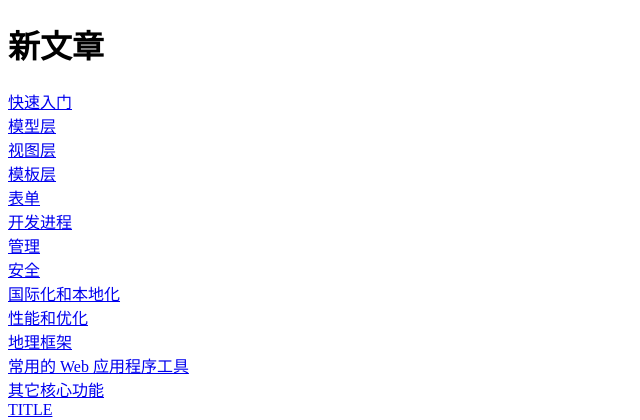
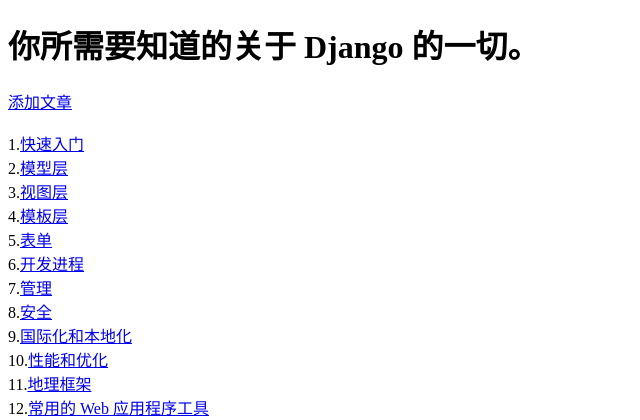
Before and after one commit to phpervip/django-myblog, a Django app: a page that uses blog/Templates/blog/index.html in a window 1280 px wide. Shown: the top 420 px of the page, without its empty margins (0-640 px from the left). Run offline with Django 3.2, Linux system fonts and the light colour scheme; data comes from the database, SQL or seed files in the repository; both versions use the stored data as it was after the commit.

Commit message:
修改页面样式

```diff
--- a/blog/Templates/blog/article_page.html
+++ b/blog/Templates/blog/article_page.html
@@ -5,9 +5,8 @@
     <title>Title</title>
 </head>
 <body>
-    <a href="{% url 'blog:edit_page' 0%}">添加文章</a>
+    <a href="{% url 'blog:index' %}">全部文章</a>
     <h2>{{ article.title }}</h2>
-    <br>
     <h3>{{ article.content }}</h3>
     <br>
     <a href="{% url 'blog:edit_page' article.id %}">修改文章</a>
--- a/blog/Templates/blog/edit_page.html
+++ b/blog/Templates/blog/edit_page.html
@@ -14,7 +14,7 @@
             <br/>
 
             <label>文章内容
-                <input name="content" value="{{ article.content | default:'' }}"/>
+                <textarea name="content" cols="50" rows="3">{{ article.content | default:'' }}</textarea>
             </label>
             <br/>
         <input type="submit" value="提交"/>
--- a/blog/Templates/blog/index.html
+++ b/blog/Templates/blog/index.html
@@ -2,13 +2,16 @@
 <html lang="en">
 <head>
     <meta charset="UTF-8">
-    <title>Title</title>
+    <title>Django 文档</title>
 </head>
 <body>
-    <h1>新文章</h1>
+    <h1>你所需要知道的关于 Django 的一切。</h1>
+    <a href="{% url 'blog:edit_page' 0%}">添加文章</a>
+     <br/>
+     <br/>
     {% for article in articles%}
-    <a href="{% url 'blog:article_page' article.id %}">{{ article.title }}</a>
-        <br>
+        {{ article.id }}.<a href="{% url 'blog:article_page' article.id %}">{{ article.title }}</a>
+        <br/>
     {% endfor %}
 </body>
 </html>
--- a/blog/admin.py
+++ b/blog/admin.py
@@ -7,4 +7,4 @@
 class ArticleAdmin(admin.ModelAdmin):
     list_display = ('title', 'content', 'pub_time')
 
-admin.site.register(Article)
+admin.site.register(Article, ArticleAdmin)
--- a/blog/urls.py
+++ b/blog/urls.py
@@ -5,7 +5,7 @@
 from . import views
 
 urlpatterns = [
-    url(r'^index/$', views.index),
+    url(r'^index/$', views.index, name='index'),
     url(r'^article/(?P<article_id>[0-9]+)$', views.article_page, name='article_page'),
     url(r'^edit/(?P<article_id>[0-9]+)$', views.edit_page, name='edit_page'),
     url(r'^edit/action$', views.edit_action, name='edit_action')
```
Also changed, not shown: db.sqlite3.
